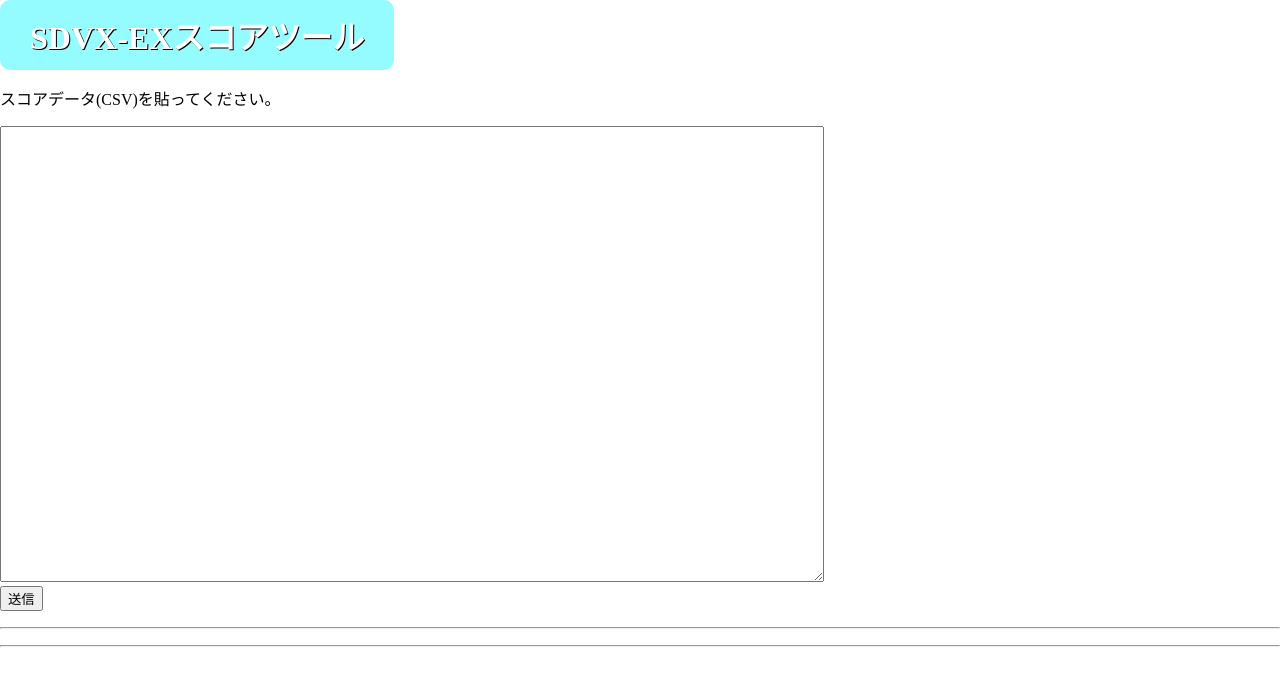
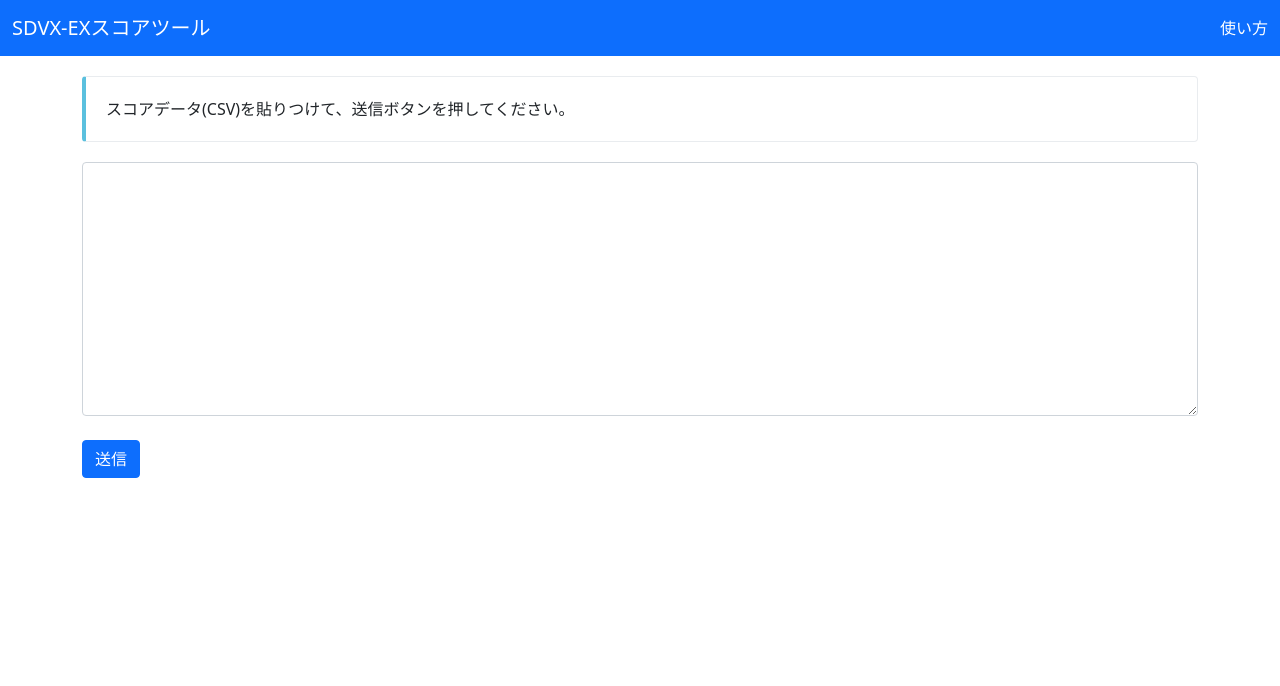
Before and after one commit to reiyiyi/SDVX-EXScoreTool, a Flask app: page /resister in a window 1280 px wide. Shown: the top 686 px of the page. Run offline with Flask 2, Linux system fonts and the light colour scheme; the visitor is signed in with stand-in values (Sample User, id 1).

Commit message:
fix resister.html

```diff
--- a/static/css/sp-style.css
+++ b/static/css/sp-style.css
@@ -122,10 +122,6 @@ hr {
     border-left-color: #d9534f;
 }
 
-.form-control {
-    width: initial;
-}
-
 .input-group > .form-control {
     flex: initial;
     width: initial;
--- a/static/css/style.css
+++ b/static/css/style.css
@@ -123,10 +123,6 @@ hr {
     border-left-color: #d9534f;
 }
 
-.form-control {
-    width: initial;
-}
-
 .input-group > .form-control {
     flex: initial;
     width: initial;
--- a/templates/resister.html
+++ b/templates/resister.html
@@ -1,33 +1,14 @@
-<!DOCTYPE html>
-<html lang="ja">
-<head>
-    <meta charset="UTF-8">
-    <meta http-equiv="X-UA-Compatible" content="IE=edge">
-    <meta name="description" content="">
-    <meta name="viewport" content="width=device-width, initial-scale=1.0">
-    <link rel="stylesheet" media="screen and (max-width:768px)" href="{{ url_for('static', filename = 'css/sp-style.css') }}">
-    <link rel="stylesheet" media="screen and (min-width:769px)" href="{{ url_for('static', filename = 'css/style.css') }}">
-    <title>SDVX-EXスコアツール</title>
-</head>
-<body>
-    <header class="site-header wrapper">
-        <div class="header">
-            <a href="/" class="appname">SDVX-EXスコアツール</a>
+{%- extends "layout.html" %}
+{%- block content %}
+    <div class="resister-form container">
+        <div class="bd-callout bd-callout-info">
+            スコアデータ(CSV)を貼りつけて、送信ボタンを押してください。
         </div>
-    </header>
-    <div class="resister-form">
-        <p>スコアデータ(CSV)を貼ってください。</p>
-        <form action="/resister/hiscore" method="POST">
-            <textarea name="score" cols="100" rows="30"></textarea><br/>
-            <input type="submit" value="送信">
-        </form>
+        <div class="mb-3">
+            <form action="/resister/hiscore" method="POST">
+                <textarea class="form-control" name="score" rows="10"></textarea><br/>
+                <button class="btn btn-primary" type="submit">送信</button>
+            </form>
+        </div>
     </div>
-    <hr>
-
-    <hr>
-    <footer class="site-footer wrapper">
-        <div class="footer">
-        </div>
-    </footer>
-</body>
-</html>
+{%- endblock %}
```
